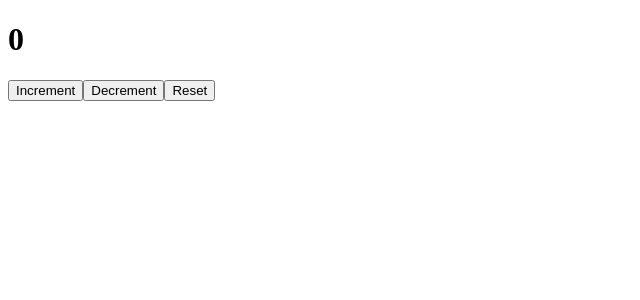
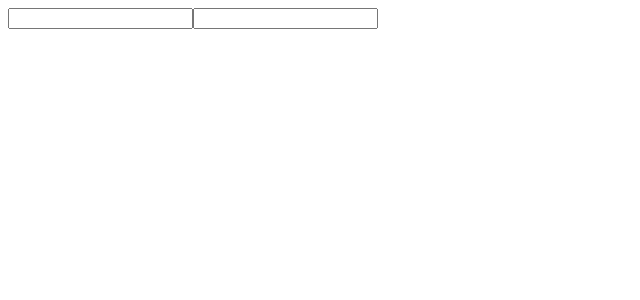
Before and after one commit to angiee05/react-exercises, a React (Create React App) app: page / in a window 1280 px wide. Shown: the top 300 px of the page, without its empty margins (0-640 px from the left). Built offline with nearby package versions, Linux system fonts and the light colour scheme.

Commit message:
custom hooks 2

```diff
--- a/src/App.js
+++ b/src/App.js
@@ -1,11 +1,11 @@
 import React from "react";
-import ClickCounter from "./ClickCounter";
+import Login from "./Login";
 export class App extends React.Component {
 
     render() {
         return (
             <div>
-                <ClickCounter />
+                <Login />
             </div>
         )
     }
--- a/src/Login.js
+++ b/src/Login.js
@@ -1,41 +1,53 @@
 import React, { useState } from 'react'
 
-export default function Login() {
+function useLogin() {
     const [data, setData] = useState({
         username: '',
         password: '',
-        remember: false
     })
 
     const handleLogin = (event) => {
         const value = event.target.value
         const name = event.target.name
-        const type = event.target.type
-        const checked = event.target.checked
 
         setData((data) => {
-            return{
+            return {
                 ...data,
-                [name]: type === "checkbox" ? checked : value
+                [name]: value
             }
         })
     }
 
-    const handleReset = () => {
-        setData({
-            username: '',
-            password: '',
-            remember: false
-        })
+    return {
+        data: data,
+        onLogin: handleLogin
     }
+}
+
+export default function Login() {
+    const { data, onLogin } = useLogin({
+        username: '',
+        password: '',
+    })
+
+
+
+
+    // const handleReset = () => {
+    //     setData({
+    //         username: '',
+    //         password: '',
+    //         remember: false
+    //     })
+    // }
 
     return (
         <div>
-            <input onChange={handleLogin} name="username" value={data.username}></input>
-            <input onChange={handleLogin} name="password" type="password" value={data.password}></input>
-            <input onChange={handleLogin} name="remember" type="checkbox" checked={data.remember}></input>
-            <button onClick={handleReset}>Reset</button>
-            <button disabled={!(data.username && data.password)}>Login</button>
+            <input onChange={onLogin} name="username" value={data.username}></input>
+            <input onChange={onLogin} name="password" type="password" value={data.password}></input>
+            {/* <input onChange={handleLogin} name="remember" type="checkbox" checked={data.remember}></input> */}
+            {/* <button onClick={handleReset}>Reset</button>
+            <button disabled={!(data.username && data.password)}>Login</button> */}
         </div>
     )
 }
```
